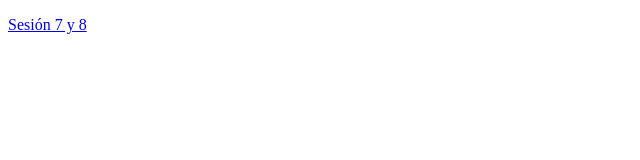
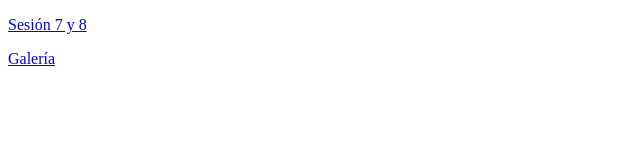
Before and after one commit to stephanymr/TPED1, a plain HTML site: page index.html in a window 1280 px wide. Shown: the full height of the page, 0-640 px from the left. Drawn offline with Linux system fonts and the light colour scheme.

Commit message:
Update index.html

```diff
--- a/index.html
+++ b/index.html
@@ -6,5 +6,6 @@
     </head>
     <body>
         <p><a href="sesion7y8/sesion7y8.html">Sesión 7 y 8</a></p>
+        <p><a href="galeria/galeria.html">Galería</a></p>
     </body>
 </html>
```
